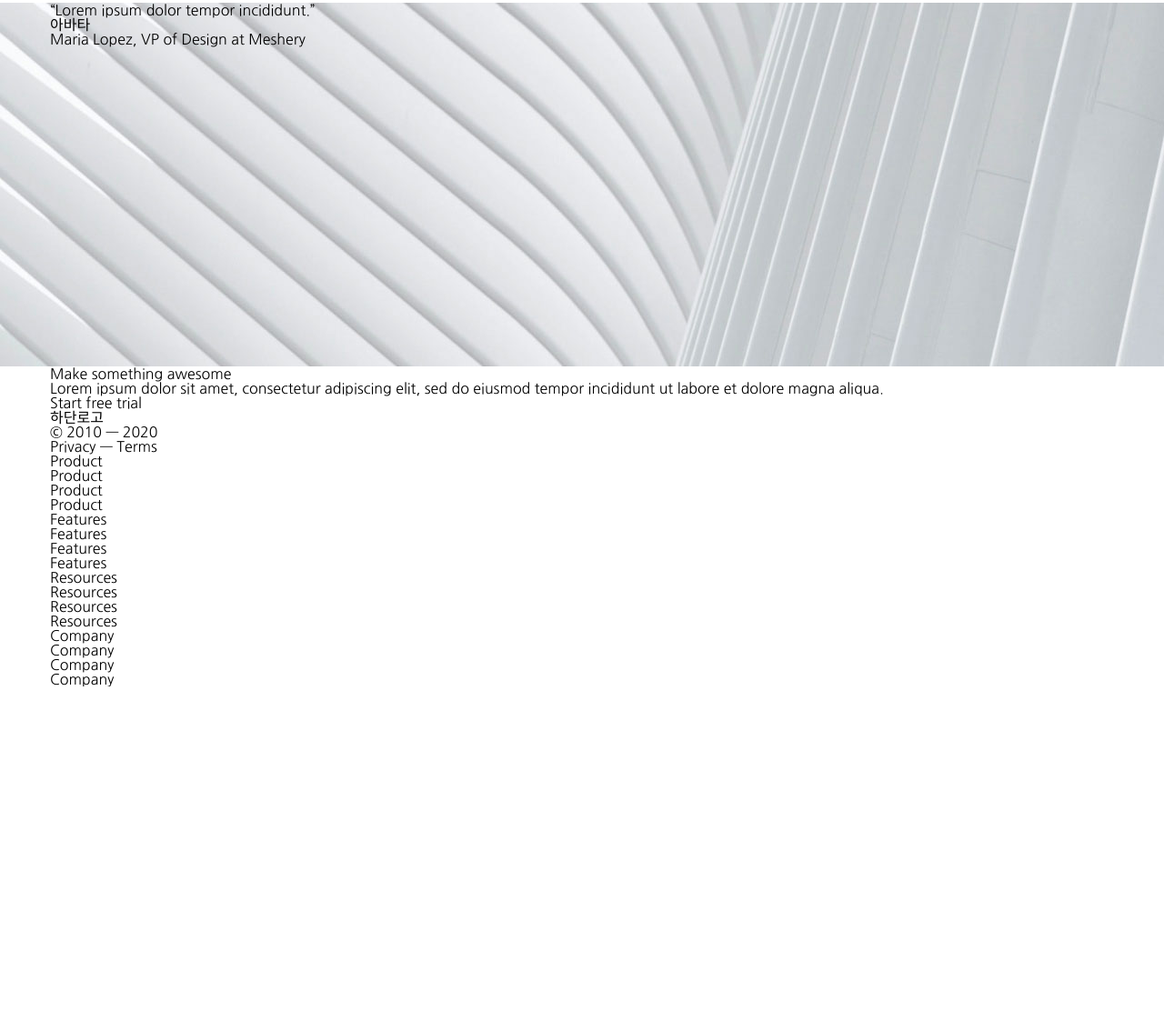
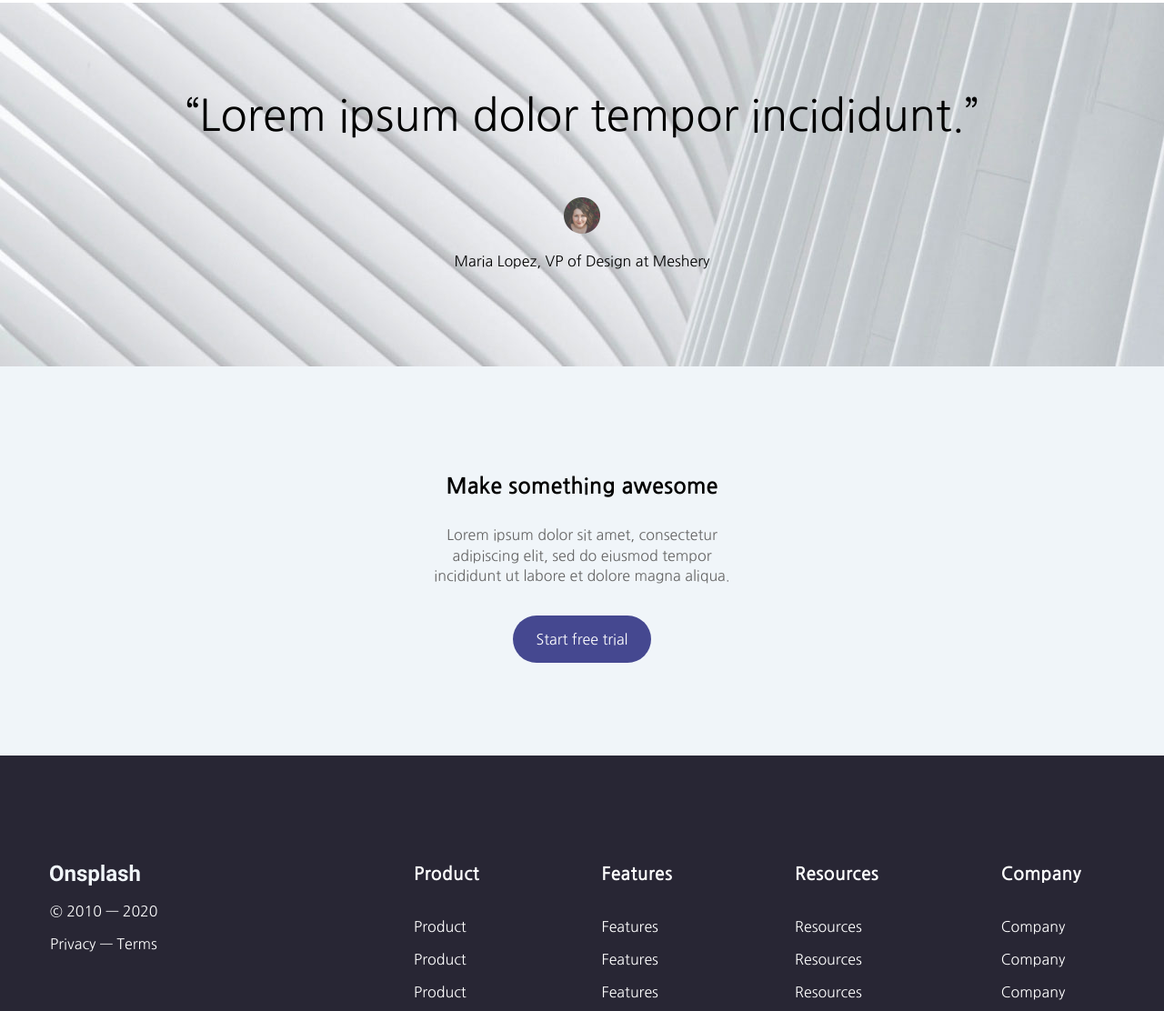
Before and after one commit to harimbu/homepage_01, a plain HTML site: page index.html in a window 1280 px wide. Shown: the part 3599-4711 px from the top of the page at 91% size. Before the commit the page ends 4354 px from the top, so only its background shows below. Drawn offline with Linux system fonts and the light colour scheme.

Commit message:
homepage 01

```diff
--- a/css/main.css
+++ b/css/main.css
@@ -12,6 +12,7 @@ a {
 
 img {
   display: block;
+  /* max-width: 100%; */
 }
 
 .btn {
@@ -252,3 +253,98 @@ img {
   background-size: cover;
   height: 400px;
 }
+
+.sec_06 .container {
+  text-align: center;
+}
+
+.sec_06 h3 {
+  font-size: 48px;
+  padding: 100px 0 66px;
+}
+
+.sec_06 .avatar {
+  width: 40px;
+  height: 40px;
+  margin: 0 auto;
+  padding-bottom: 22px;
+}
+
+.sec_06 .avatar img {
+  width: 40px;
+}
+
+/* section_07 */
+.sec_07 {
+  background: #f0f5f9;
+  display: flex;
+  flex-direction: column;
+  text-align: center;
+  padding: 120px 0;
+  box-sizing: border-box;
+}
+
+.sec_07 h3 {
+  font-size: 24px;
+  font-weight: 700;
+  margin-bottom: 30px;
+}
+
+.sec_07 p {
+  font-style: 20px;
+  color: #666;
+  margin-bottom: 50px;
+  line-height: 1.4;
+}
+
+.btn2 {
+  background: #454890;
+  color: #fff;
+  padding: 18px 26px;
+  border-radius: 55px;
+}
+
+/* footer */
+.footer {
+  background: #282634;
+  padding: 120px 0;
+  color: #fff;
+  overflow: hidden;
+}
+
+.footer .left {
+  float: left;
+  width: 400px;
+}
+
+.footer .left .copyright {
+  padding: 20px 0;
+}
+
+.footer .right {
+  float: right;
+  width: 770px;
+}
+
+.footer .right .bottom_menu {
+}
+
+.footer .right .bottom_menu > li {
+  display: inline-block;
+  padding-right: 130px;
+}
+
+.footer .right .bottom_menu > li:last-child {
+  padding-right: 0;
+}
+
+.footer .right .bottom_menu > li > a {
+  display: inline-block;
+  font-size: 20px;
+  font-weight: 700;
+  margin-bottom: 30px;
+}
+
+.footer .right .bottom_menu ul li {
+  padding: 10px 0;
+}
--- a/index.html
+++ b/index.html
@@ -161,7 +161,7 @@
       <div class="section sec_06">
         <div class="container">
           <h3>“Lorem ipsum dolor tempor incididunt.”</h3>
-          <div>아바타</div>
+          <div class="avatar"><img src="./images/avator_06.png" alt="" /></div>
           <p>Maria Lopez, VP of Design at Meshery</p>
         </div>
       </div>
@@ -171,10 +171,10 @@
         <div class="container">
           <h3>Make something awesome</h3>
           <p>
-            Lorem ipsum dolor sit amet, consectetur adipiscing elit, sed do
-            eiusmod tempor incididunt ut labore et dolore magna aliqua.
+            Lorem ipsum dolor sit amet, consectetur<br />adipiscing elit, sed do
+            eiusmod tempor<br />incididunt ut labore et dolore magna aliqua.
           </p>
-          <a href="#">Start free trial</a>
+          <a href="#" class="btn2">Start free trial</a>
         </div>
       </div>
     </div>
@@ -182,7 +182,7 @@
     <div class="footer">
       <div class="container">
         <div class="left">
-          <div class="bottom_logo">하단로고</div>
+          <div class="bottom_logo"><img src="./images/logo.png" alt="" /></div>
           <p class="copyright">© 2010 — 2020</p>
           <p>Privacy — Terms</p>
         </div>
```
